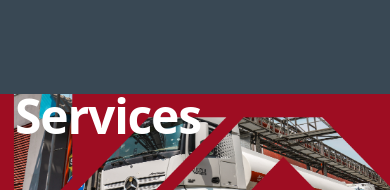
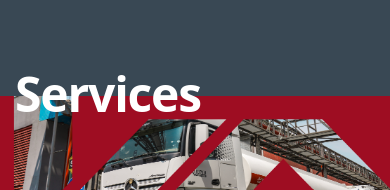
Before and after one commit to AbdulramanOmar/bawat, a Next.js app: page /services in a window 390 px wide. Shown: the part 130-320 px from the top of the page. Built offline with nearby package versions, Linux system fonts and the light colour scheme.

Commit message:
Update BasieHero.jsx

```diff
--- a/src/app/sections/BasieHero.jsx
+++ b/src/app/sections/BasieHero.jsx
@@ -8,7 +8,7 @@ const BasieHero = ({ title }) => {
         <div className="containe">
           <AnimatedText
             text={title}
-            className="lg:text-[160px] font-bold relative tracking-tight z-30 -mb-13 text-5xl text-white"
+            className="lg:text-[160px] font-bold relative tracking-tight z-30 -mb-7  lg:-mb-13 text-5xl text-white"
             delay={0}
             speed={0.05}
           />
```
